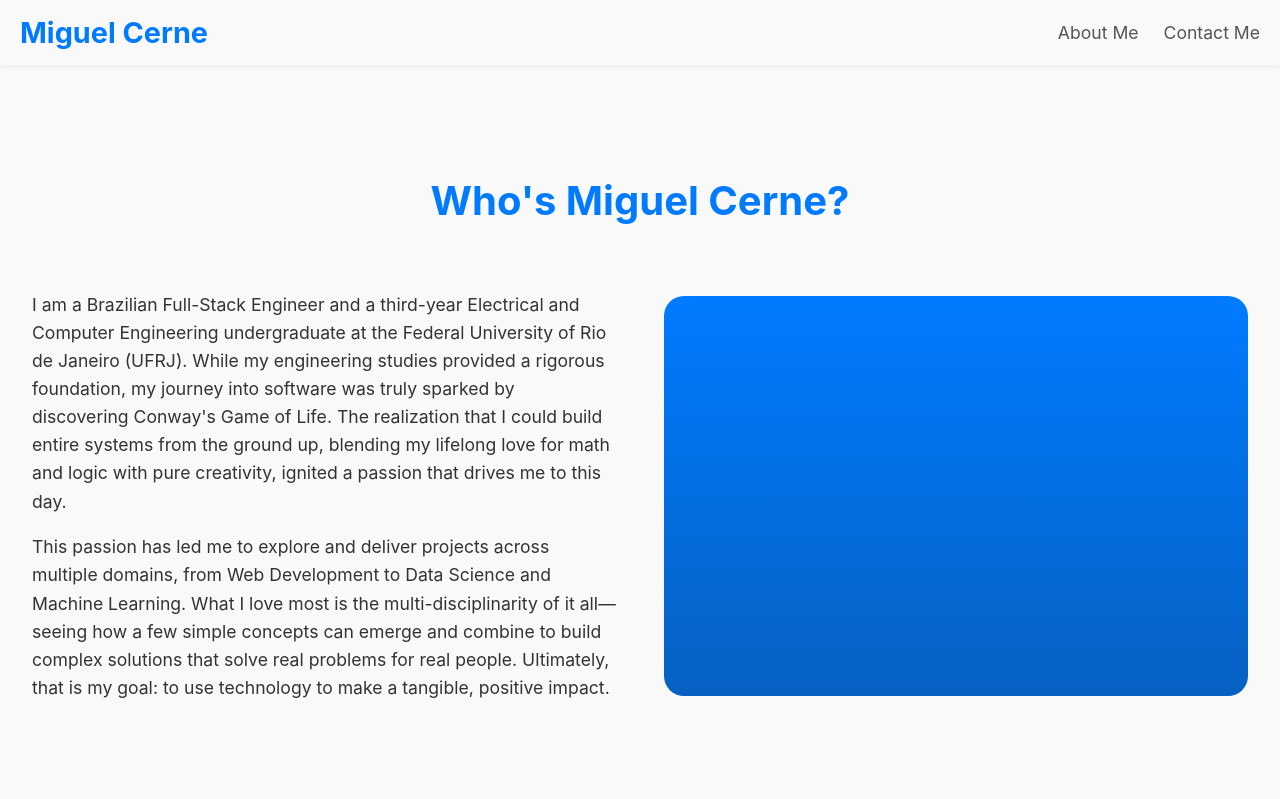
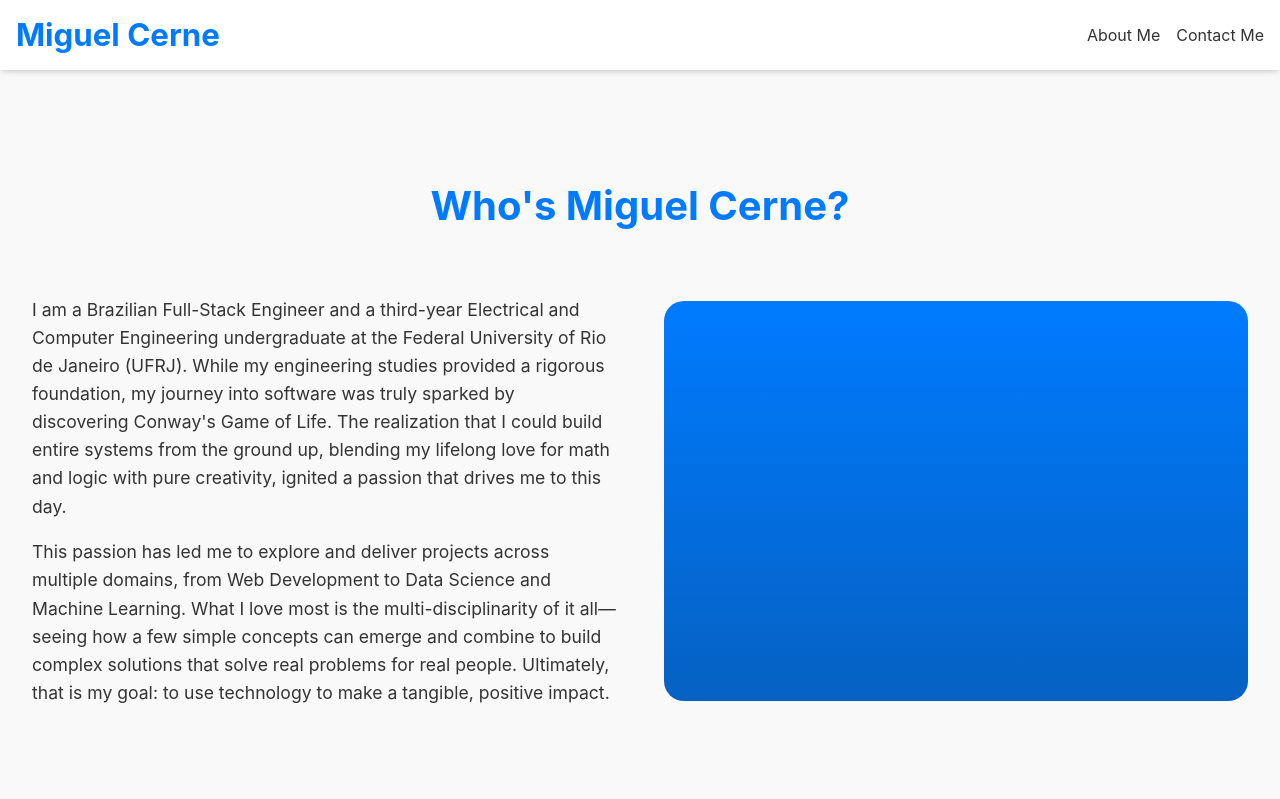
Before and after one commit to Cerne17/portfolio-fullstack, a React (Create React App) app in the folder frontend/: page / in a window 1280 px wide. Shown: the top 799 px of the page. Built offline with nearby package versions, Linux system fonts and the light colour scheme; no server answers.

Commit message:
refactor: changes all definitions in the navbar component styling to use the variables

```diff
--- a/frontend/src/sections/Navbar/Navbar.module.css
+++ b/frontend/src/sections/Navbar/Navbar.module.css
@@ -1,8 +1,10 @@
+@import "../../styles/variables.css";
+
 .navbar {
-  background-color: #f9f9f9; /* Changed to match AboutMeSection background */
-  padding: 15px 0;
-  color: #333; /* Changed text color to darker for contrast on light background */
-  box-shadow: 0 2px 4px rgba(0, 0, 0, 0.05); /* Lighter shadow for lighter background */
+  background-color: var(--color-background-component);
+  padding: var(--space-md) 0;
+  color: var(--color-text-primary);
+  box-shadow: var(--box-shadow-md);
   position: sticky;
   top: 0;
   z-index: 1000;
@@ -10,18 +12,17 @@
 }
 
 .container {
-  /* max-width: 1200px; */
   margin: 0 auto;
   display: flex;
   justify-content: space-between;
   align-items: center;
-  padding: 0 20px;
+  padding: 0 var(--space-md);
 }
 
 .brand {
-  color: #007bff; /* Changed brand color for visibility */
+  color: var(--color-primary); /* Changed brand color for visibility */
   text-decoration: none;
-  font-size: 1.8em;
+  font-size: var(--fs-700);
   font-weight: bold;
 }
 
@@ -33,20 +34,20 @@
 }
 
 .navItem {
-  margin-left: 25px;
+  margin-left: var(--space-md);
 }
 
 .navLink {
-  color: #555; /* Adjusted link color for contrast */
+  color: var(--color-text-base); /* Adjusted link color for contrast */
   text-decoration: none;
-  font-size: 1.1em;
-  padding: 5px 0;
-  transition: color 0.3s ease-in-out;
+  font-size: var(--fs-400);
+  padding: var(--space-xs) 0;
+  transition: var(--transition-base);
 }
 
 .navLink:hover,
 .navLink:focus {
-  color: #007bff; /* Keep highlight color consistent */
+  color: var(--color-primary); /* Keep highlight color consistent */
 }
 
 .hamburger {
@@ -54,11 +55,12 @@
   background: none;
   border: none;
   color: inherit;
-  font-size: 1.5rem;
+  font-size: var(--fs-600);
   cursor: pointer;
   z-index: 1001; /* Ensure it's above other content */
 }
 
+/* breakpoint-md */
 @media (max-width: 768px) {
   .navList {
     display: none;
@@ -68,10 +70,10 @@
     left: 0;
     width: 100%;
     height: 100vh;
-    background-color: #2c3e50;
+    background-color: var(--color-secondary);
     justify-content: center;
     align-items: center;
-    gap: 2rem;
+    gap: var(--space-xl);
   }
 
   .navList.open {
@@ -79,7 +81,7 @@
   }
 
   .navLink {
-    font-size: 1.5rem;
+    font-size: var(--fs-600);
   }
 
   .hamburger {
```
